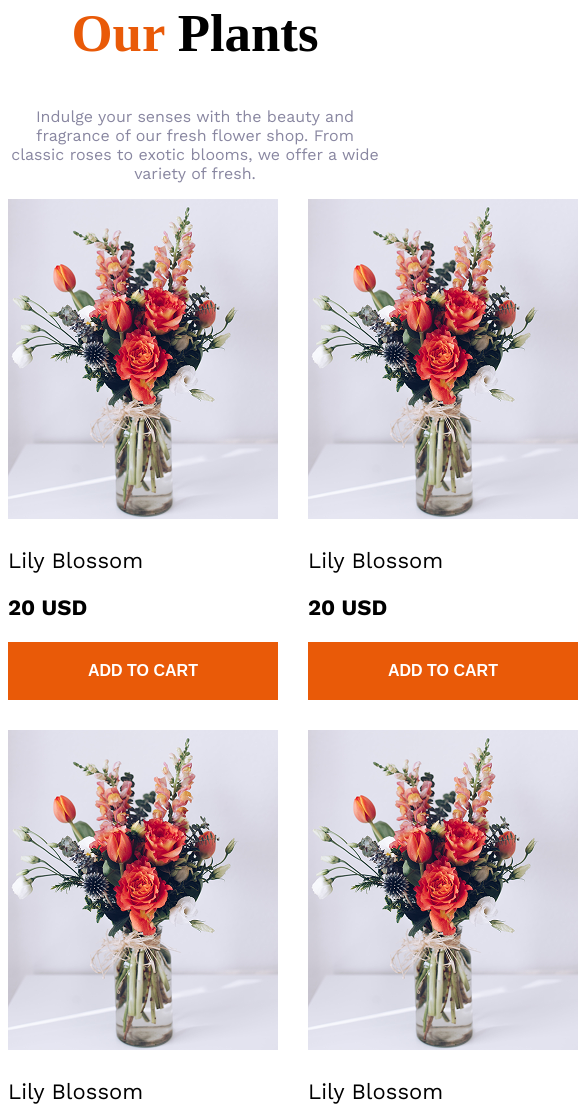
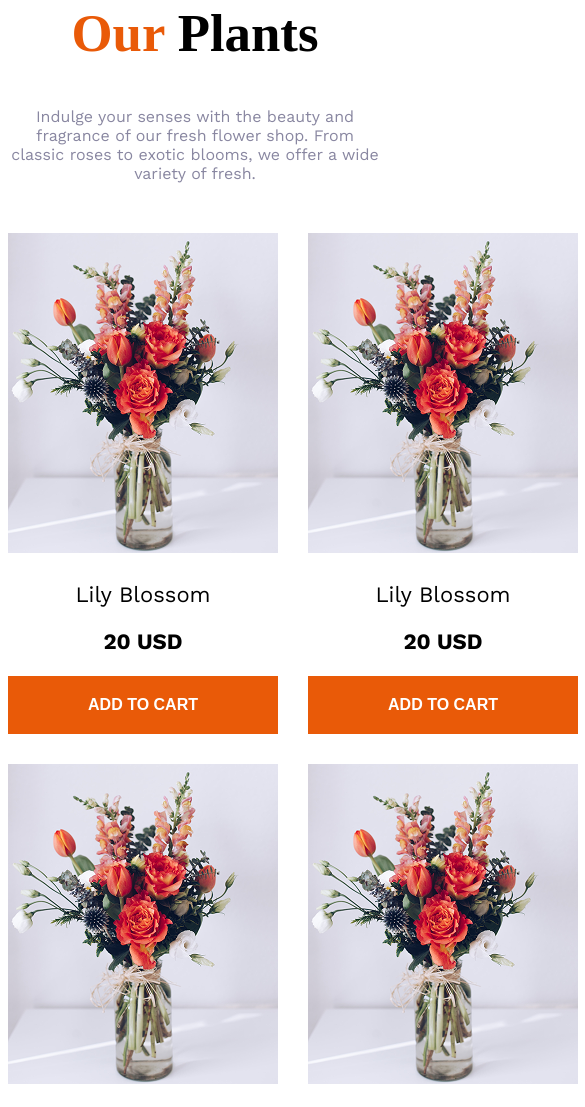
Before and after one commit to syedtahmidzaman/second-assignment, a plain HTML site: page index.html in a window 390 px wide. Shown: the part 1130-2237 px from the top of the page, 585 px wide, since content can reach past the window. Drawn offline with nearby package versions, Linux system fonts and the light colour scheme.

Commit message:
added card

```diff
--- a/styles/styles.css
+++ b/styles/styles.css
@@ -126,8 +126,9 @@ margin: 30px;
   /* .plants-style */
   .our-plants{
     max-width: 850px;
-    margin: 0  auto;
+    margin: 0 auto;
     text-align: center;
+    margin-bottom: 50px;
   }
 
 
@@ -150,7 +151,11 @@ margin: 30px;
   .plants-card{
     display: grid;
     grid-template-columns: repeat(4, 1fr);
-  gap: 30px;
+    gap: 30px;
+    text-align: center;
+    padding-left: 150px;
+    padding-right: 150px;
+
   }
 
   .plant-nam{
@@ -164,7 +169,7 @@ margin: 30px;
 
 
 
-
+/* .medium size device */
 
   @media screen and (max-width: 576px ) {
     .quary{
@@ -176,5 +181,12 @@ margin: 30px;
     }
 
 
+    .plants-card{
+      grid-template-columns: repeat(2, 1fr);
+      padding-left: 0px;
+    padding-right: 0px;
+    }
+
+
 
   }
```
